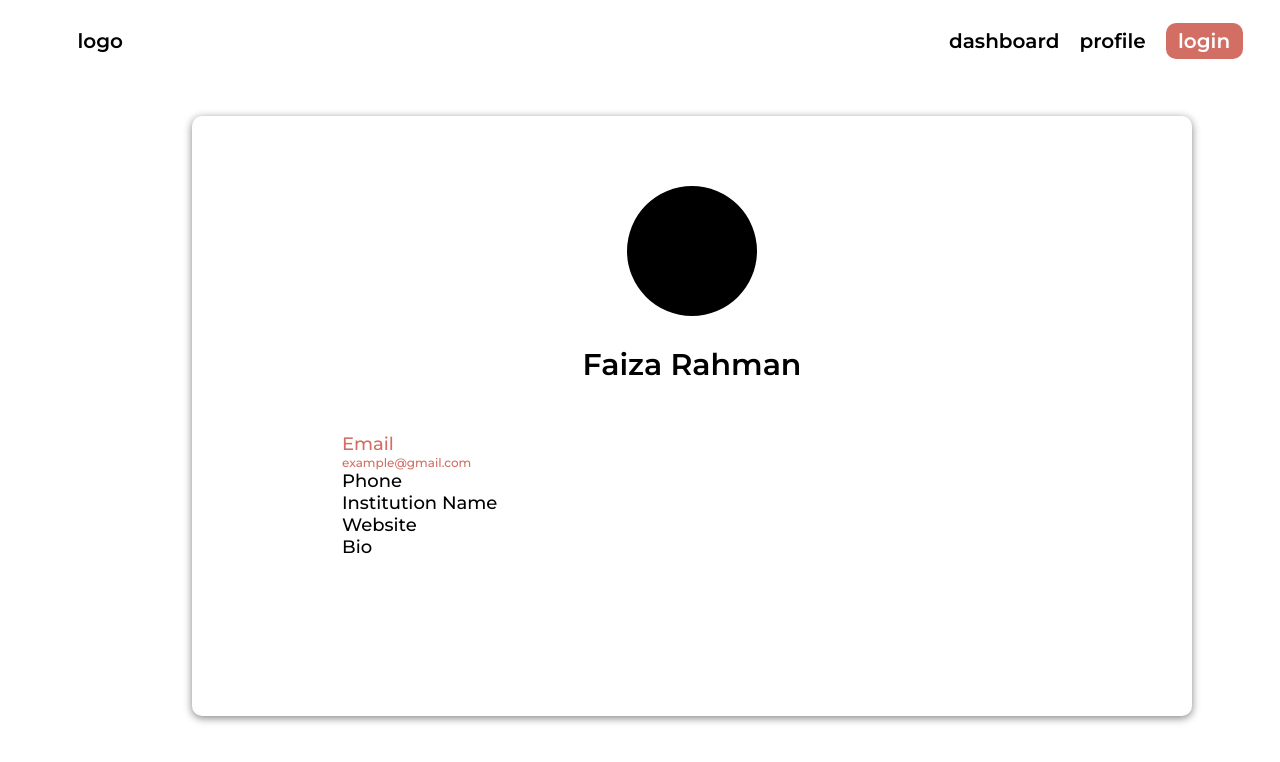
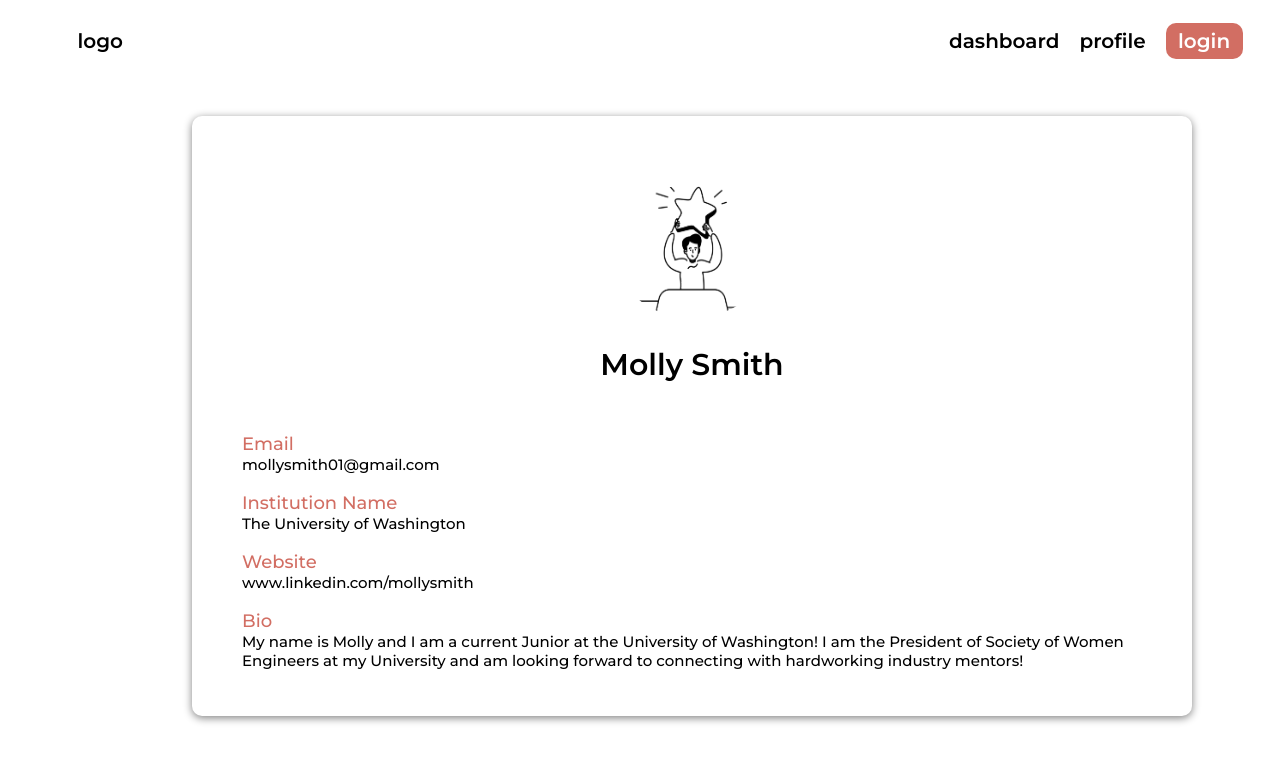
Before and after one commit to vaishunall/connectu, a React (Create React App) app: page /profile in a window 1280 px wide. Shown: the top 762 px of the page. Built offline with nearby package versions, Linux system fonts and the light colour scheme.

Commit message:
finished user profile page (with example)

```diff
--- a/src/Pages/Profile/Profile.css
+++ b/src/Pages/Profile/Profile.css
@@ -29,33 +29,36 @@
 }
 
 .email {
-    color: #D26E63;
     font-weight: 500;
     text-align: left;
     font-size: 15px;
     font-size: large;
+    color: #D26E63;
 }
 
 .userEmail {
-    color: #D26E63;
     font-weight: 500;
     text-align: left;
-    font-size: 12px;
+    font-size: 15px;
+    margin-bottom: 2%;
 }
 
-.phone {
-    text-align: left;
-    font-weight: 500;
-    font-size: 15px;
-    font-size: large;
-}
+
 
 .bio {
     text-align: left;
     font-weight: 500;
     font-size: 15px;
     font-size: large;
+    color: #D26E63;
 
+}
+
+.userBio {
+    font-weight: 500;
+    text-align: left;
+    font-size: 15px;
+    margin-bottom: 2%;
 }
 
 .institution {
@@ -63,6 +66,14 @@
     font-weight: 500;
     font-size: 15px;
     font-size: large;
+    color: #D26E63;
+}
+
+.userInstitution {
+    font-weight: 500;
+    text-align: left;
+    font-size: 15px;
+    margin-bottom: 2%;
 }
 
 .website {
@@ -70,6 +81,14 @@
     font-weight: 500;
     font-size: 15px;
     font-size: large;
+    color: #D26E63;
+}
+
+.userWebsite {
+    font-weight: 500;
+    text-align: left;
+    font-size: 15px;
+    margin-bottom: 2%;
 }
 
 .cardTop {
@@ -85,15 +104,15 @@
     justify-content: left;
     align-items: left;
     margin-top: 5%;
-    margin-left: 15%;
+    margin: 5%;
 }
 
 
 .profilePicture{
     margin-top: 7%;
-    background-color: black;
+
     border-radius: 70px;
     height:130px;
-    width:130px;
+    width:150px;
     align-content: center;
 }
--- a/src/Pages/Profile/Profile.js
+++ b/src/Pages/Profile/Profile.js
@@ -1,5 +1,6 @@
 import React, { Component } from 'react'
 import "./Profile.css"
+import profilePic from "../../Assets/nt-ranking.png"
 
 export default class Profile extends Component {
   render() {
@@ -15,16 +16,19 @@ export default class Profile extends Component {
 
                 {/* <img className="eventImage" src={cardImage1}></img> */}
                 <div className="cardTop">
-                  <div className="profilePicture"></div>
-                    <div className="userName">Faiza Rahman</div>
+                <img className="profilePicture" src={profilePic}></img>
+
+                    <div className="userName">Molly Smith</div>
                  </div>
                  <div className="cardBottom">
                     <div className="email">Email</div>
-                    <div className="userEmail">example@gmail.com</div>
-                    <div className="phone">Phone</div>
+                    <div className="userEmail">mollysmith01@gmail.com</div>
                     <div className="institution">Institution Name</div>
+                    <div className="userInstitution">The University of Washington</div>
                     <div className="website">Website</div>
+                    <div className="userWebsite">www.linkedin.com/mollysmith</div>
                     <div className="bio">Bio</div>
+                    <div className="userBio">My name is Molly and I am a current Junior at the University of Washington! I am the President of Society of Women Engineers at my University and am looking forward to connecting with hardworking industry mentors!</div>
                 </div>
 
         </div>
```
Also changed, not shown: src/Assets/nt-ranking.png (added).
